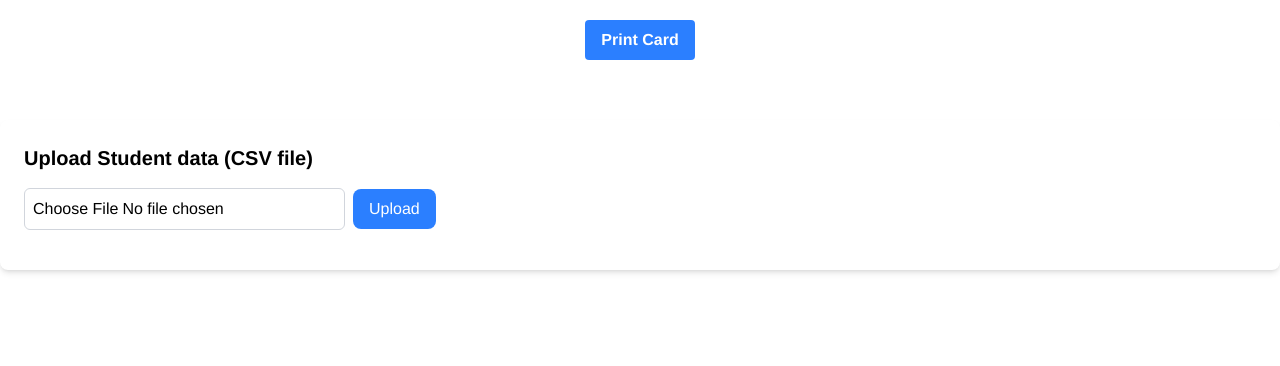
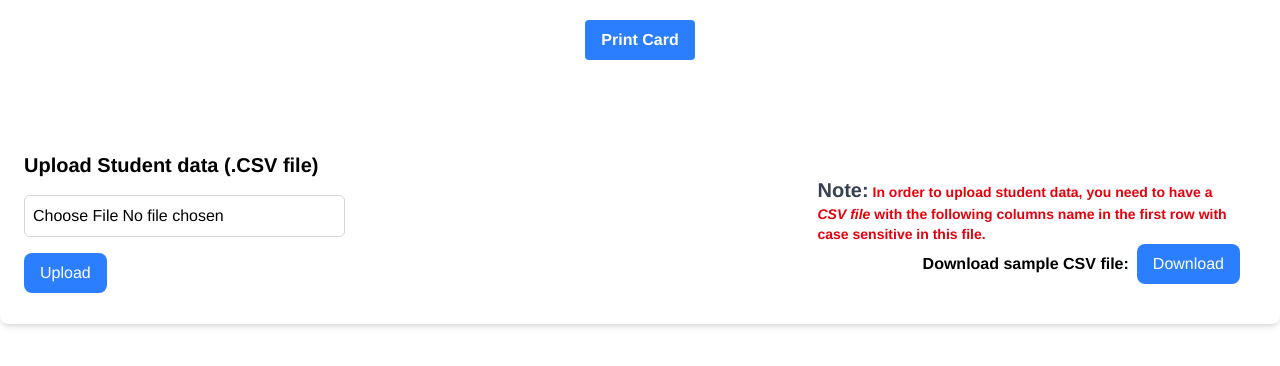
Before and after one commit to MITHU9/student-card-print, a React (Vite) app in the folder frontend/: page /add-student in a window 1280 px wide. Shown: the top 366 px of the page. Built offline with nearby package versions, Linux system fonts and the light colour scheme.

Commit message:
add sample csv file

```diff
--- a/frontend/src/pages/AddStudent.jsx
+++ b/frontend/src/pages/AddStudent.jsx
@@ -62,8 +62,10 @@ const AddStudent = () => {
         </nav>
       </header>
       <div className=" bg-white rounded-lg shadow-md mt-10 p-6">
+        <div className="flex justify-between items-center">
+          <div>
             <h2 className="text-xl font-bold mb-4">
-          Upload Student data (CSV file)
+              Upload Student data (.CSV file)
             </h2>
             <input
               type="file"
@@ -77,6 +79,29 @@ const AddStudent = () => {
             >
               {loading ? "Uploading..." : "Upload"}
             </button>
+          </div>
+
+          <div className=" flex flex-col p-4 items-end">
+            <p className="w-1/2 mt-4 text-sm font-semibold text-red-600">
+              <span className="text-gray-700 font-bold text-xl">Note:</span> In
+              order to upload student data, you need to have a{" "}
+              <strong className="italic">CSV file</strong> with the following
+              {""}
+              <strong> columns name</strong> in the first row with{" "}
+              <strong>case sensitive</strong> in this file.
+            </p>
+            <div className="flex items-center gap-2">
+              <h3 className="font-bold">Download sample CSV file:</h3>
+              <a
+                href="/demo.csv"
+                className="bg-blue-500 text-white px-4 py-2 rounded-lg cursor-pointer hover:bg-blue-600"
+                download
+              >
+                Download
+              </a>
+            </div>
+          </div>
+        </div>
 
         {data.length > 0 && (
           <div className="mt-4">
```
Also changed, not shown: frontend/public/demo.csv (added). Lines whose indentation alone changed are shown as unchanged.
